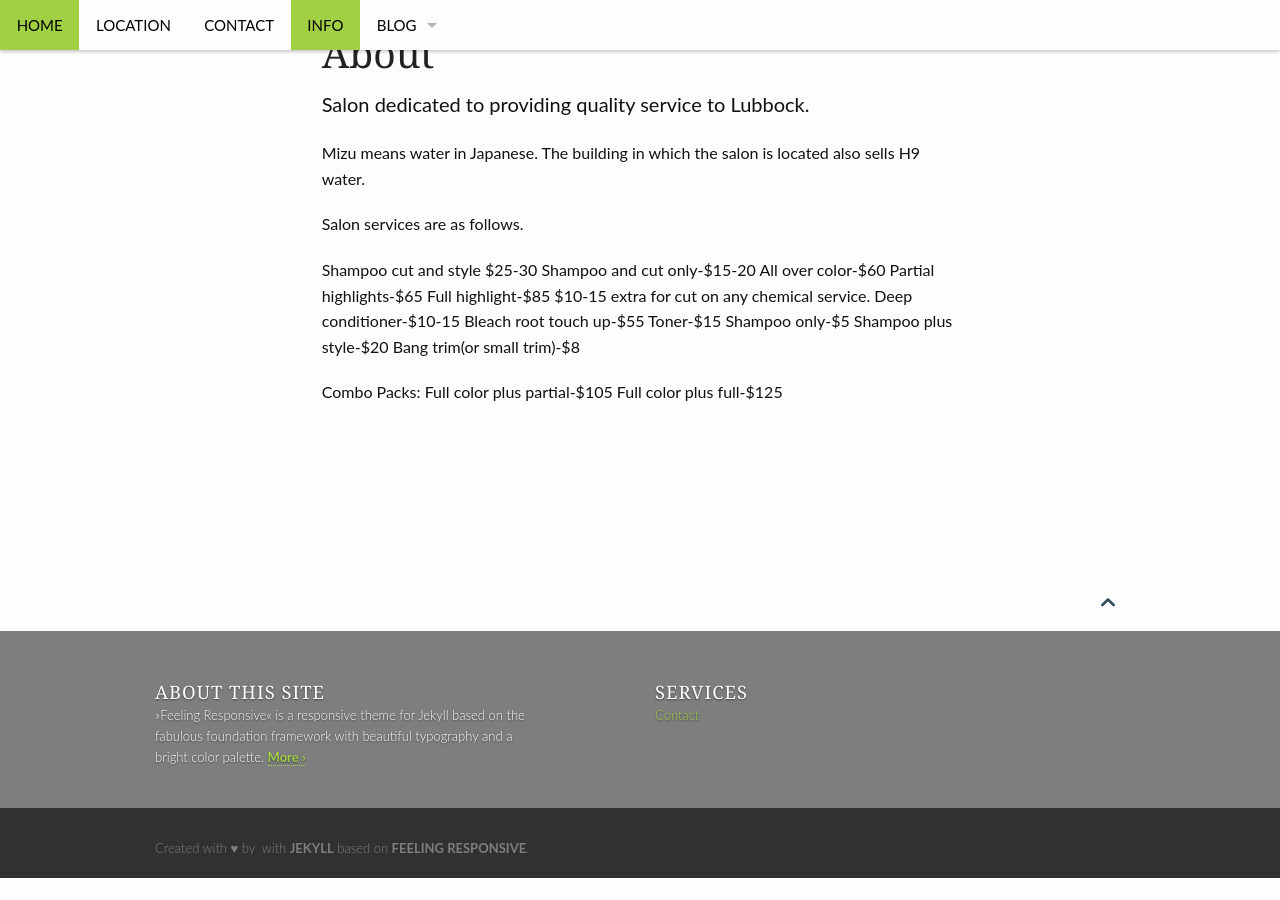
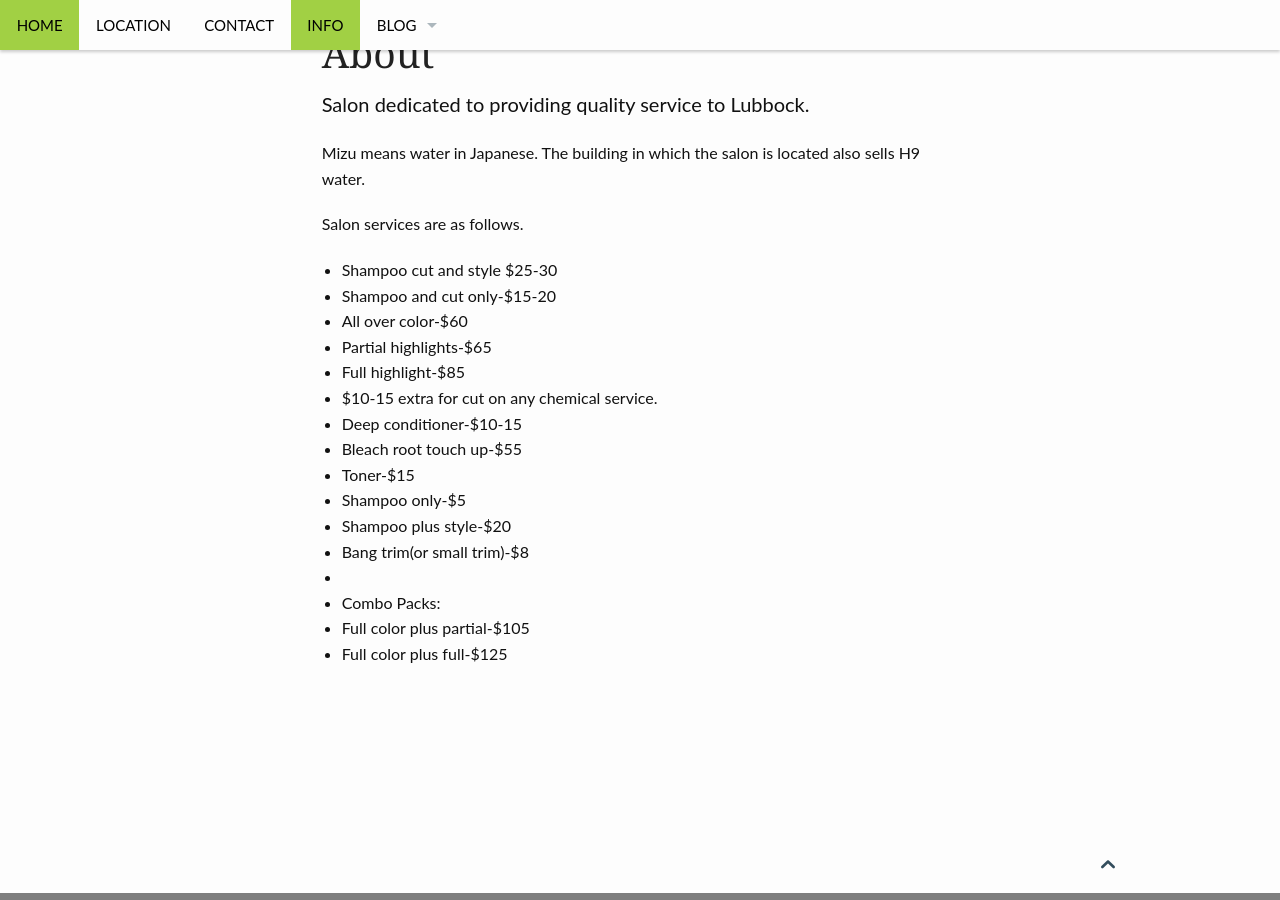
Before and after one commit to cprieger/Mizu, a Jekyll site: the page built from pages/info.md, in a window 1280 px wide and 900 px high, scrolled down 390 px. Built offline with Jekyll 4.4.1, drawn with Linux system fonts in a browser that asks for light colours; before the commit the page ends 1268 px from its top, so only the background shows below that.

Commit message:
Removed unneeded pages and updated the info page.

```diff
--- a/pages/info.md
+++ b/pages/info.md
@@ -12,19 +12,21 @@ Mizu means water in Japanese. The building in which the salon is located also se
 Salon services are as follows.
 
 
-Shampoo cut and style $25-30
-Shampoo and cut only-$15-20
-All over color-$60
-Partial highlights-$65
-Full highlight-$85
-$10-15 extra for cut on any chemical service.
-Deep conditioner-$10-15
-Bleach root touch up-$55
-Toner-$15
-Shampoo only-$5
-Shampoo plus style-$20
-Bang trim(or small trim)-$8
-
-Combo Packs:
-Full color plus partial-$105
-Full color plus full-$125
+<ul>
+	<li>Shampoo cut and style $25-30 </li>
+	<li>Shampoo and cut only-$15-20</li>
+	<li>All over color-$60</li>
+	<li>Partial highlights-$65</li>
+	<li>Full highlight-$85</li>
+	<li>$10-15 extra for cut on any chemical service. </li>
+	<li>Deep conditioner-$10-15</li>
+	<li>Bleach root touch up-$55 </li>
+	<li>Toner-$15 </li>
+	<li>Shampoo only-$5 </li>
+	<li>Shampoo plus style-$20</li>
+	<li>Bang trim(or small trim)-$8</li>
+	<li></li>
+	<li>Combo Packs:</li>
+	<li>Full color plus partial-$105</li>
+	<li>Full color plus full-$125</li>
+</ul>
```
